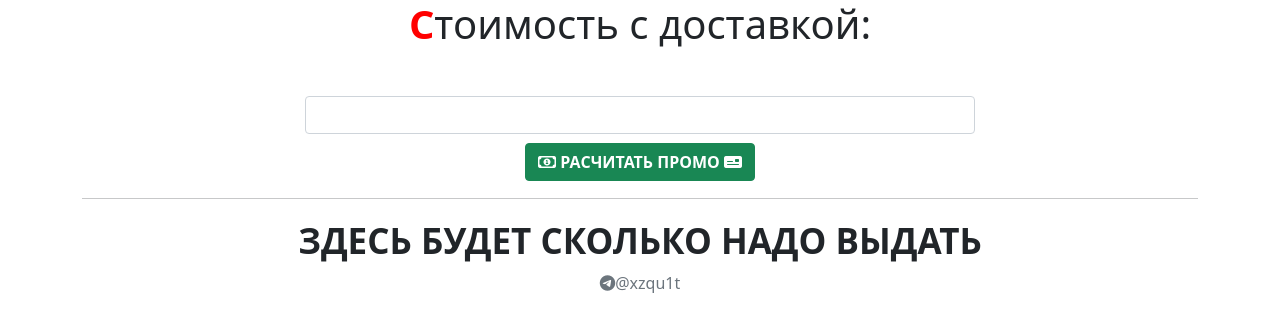
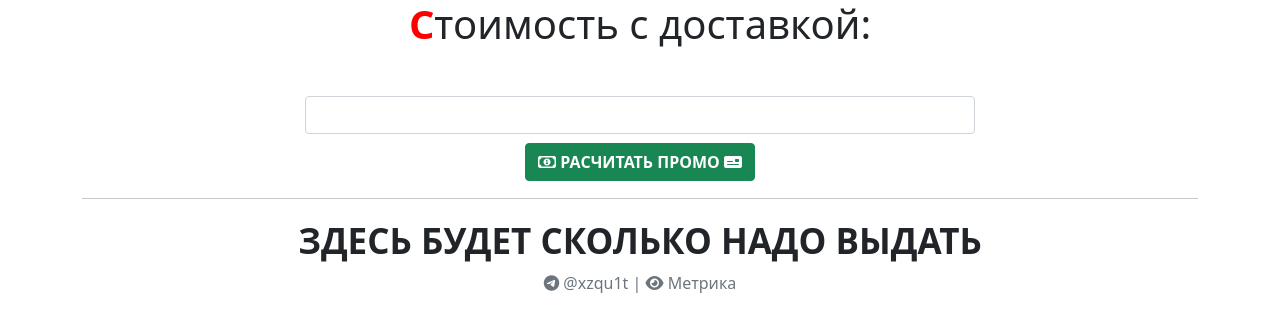
Before and after one commit to xzqu1t/xzqu1t.github.io, a plain HTML site: page promoyandex/index.html in a window 1280 px wide. Drawn offline with Linux system fonts and the light colour scheme.

Commit message:
Metrika url

```diff
--- a/promoyandex/index.html
+++ b/promoyandex/index.html
@@ -39,7 +39,8 @@
   <div class="container text-center">
 
   <p class="text-muted">
-    <i class="fab fa-telegram"></i><a style="text-decoration: none;" href="https://t.me/xzqu1t" class="text-reset">@xzqu1t</a>
+    <i class="fab fa-telegram"></i><a style="text-decoration: none;" href="https://t.me/xzqu1t" class="text-reset"> @xzqu1t</a> |
+    <i class="fas fa-eye"></i><a style="text-decoration: none;" href="https://metrika.yandex.ru/dashboard?id=86927638" class="text-reset"> Метрика</a>
   </p>
 
 </div>
```
